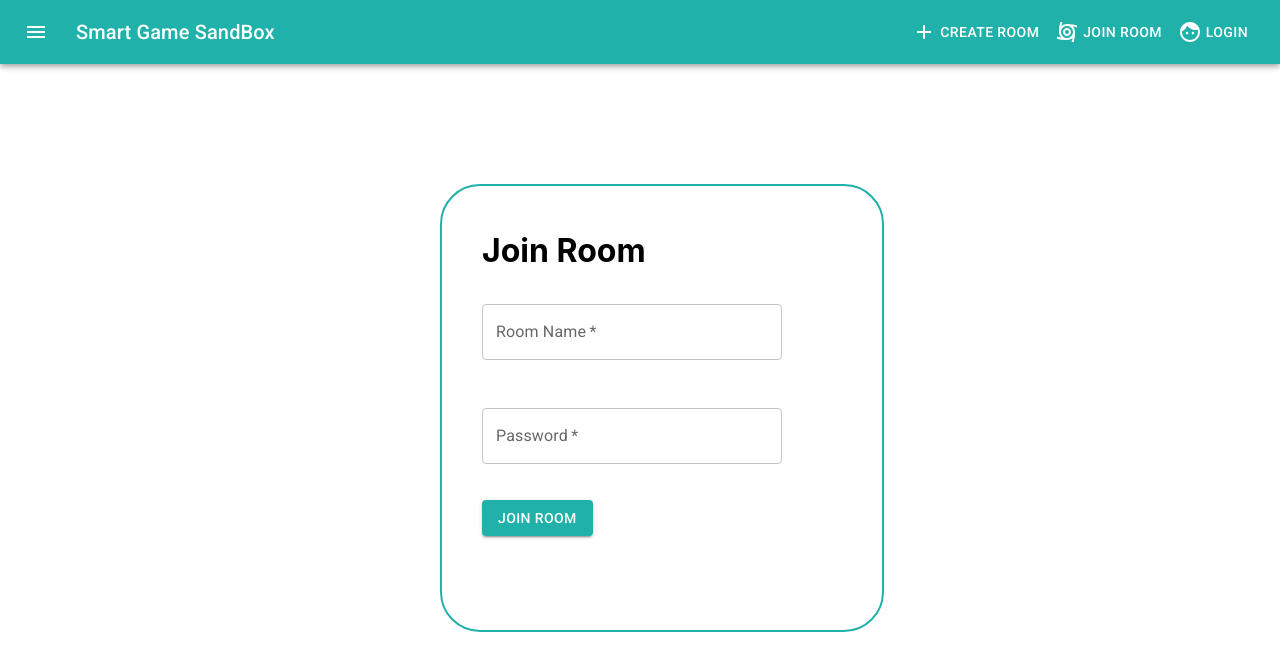
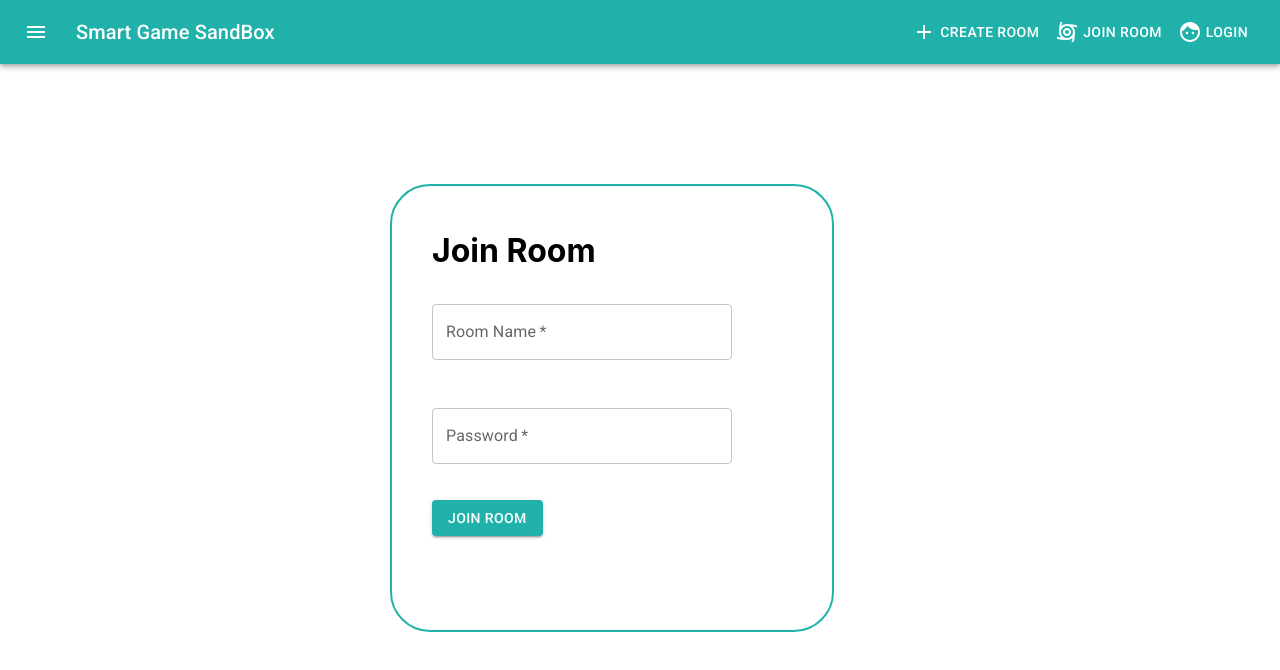
Before and after one commit to SmartGameSandbox/GameSandBox, a React (Create React App) app: page /joinroom in a window 1280 px wide. Shown: the top 670 px of the page. Built offline with nearby package versions, Linux system fonts and the light colour scheme; no server answers.

Commit message:
finish task

```diff
--- a/src/components/createAccountComponent/createAccountComponent.jsx
+++ b/src/components/createAccountComponent/createAccountComponent.jsx
@@ -27,7 +27,7 @@ const CreateNewAccountComponent = () => {
   return (
     <>
       <Box
-        sx={styles.roomBoxStyle}
+        sx={styles.loginBoxStyle}
         id="create-account-container"
         component="form"
         autoComplete="off"
--- a/src/components/createAccountComponent/createAccountStyle.js
+++ b/src/components/createAccountComponent/createAccountStyle.js
@@ -5,9 +5,9 @@ const styles = {
         ml: 2,
         width: 300
     },
-    roomBoxStyle: {
+    loginBoxStyle: {
         height: 500,
-        width: 380,
+        width: 400,
         ml: "calc(50% - 200px)",
         border: "2px solid lightseagreen",
         borderRadius: 10,
--- a/src/components/rooms/joinRoom.jsx
+++ b/src/components/rooms/joinRoom.jsx
@@ -20,10 +20,11 @@ const JoinRoom = () => {
         const url = process.env.NODE_ENV === 'production' ? "https://smartgamesandbox.herokuapp.com" : "http://localhost:5000";
 
         axios.get(`${url}/api/room?id=${roomIDInputText}&password=${passwordInputText}`).then((response) => {
-            if (response.data.status === "success") {
+            console.log(response);
+            if (response.status === 200) {
                 window.location.href = `/room?id=${roomIDInputText}&password=${passwordInputText}`;
             } else {
-                alert(response.data.message);
+                alert("Room not found");
             }
         }).catch((error) => {
             console.log(error);
--- a/src/components/rooms/room.jsx
+++ b/src/components/rooms/room.jsx
@@ -29,7 +29,6 @@ const Room = () => {
             roomID = params.get('id');
             roomPassword = params.get('password');
             axios.get(`${url}/api/room?id=${roomID}&password=${roomPassword}`).then((response) => {
-                console.log(response.data);
                 setImageUrl(response.data.image);
             }).catch((error) => {
                 console.log(error);
@@ -44,8 +43,9 @@ const Room = () => {
     }, []);
 
     return (
-        <>
-            <img style={styles.roomBackground} alt="board" src={imageUrl} />
+        <>  {imageUrl !== null &&
+                <img style={styles.roomBackground} alt="board" src={imageUrl} />
+            }
             <Stage width={window.innerWidth} height={window.innerHeight}>
                 <Table socket={socket} />
             </Stage>
--- a/src/components/rooms/roomStyle.js
+++ b/src/components/rooms/roomStyle.js
@@ -7,7 +7,7 @@ const styles = {
     roomBoxStyle: {
         height: 420,
         width: 400,
-        ml: "calc(50% - 200px)",
+        ml: "calc(50% - 250px)",
         border: "2px solid lightseagreen",
         borderRadius: 10,
         mt: 15,
```
